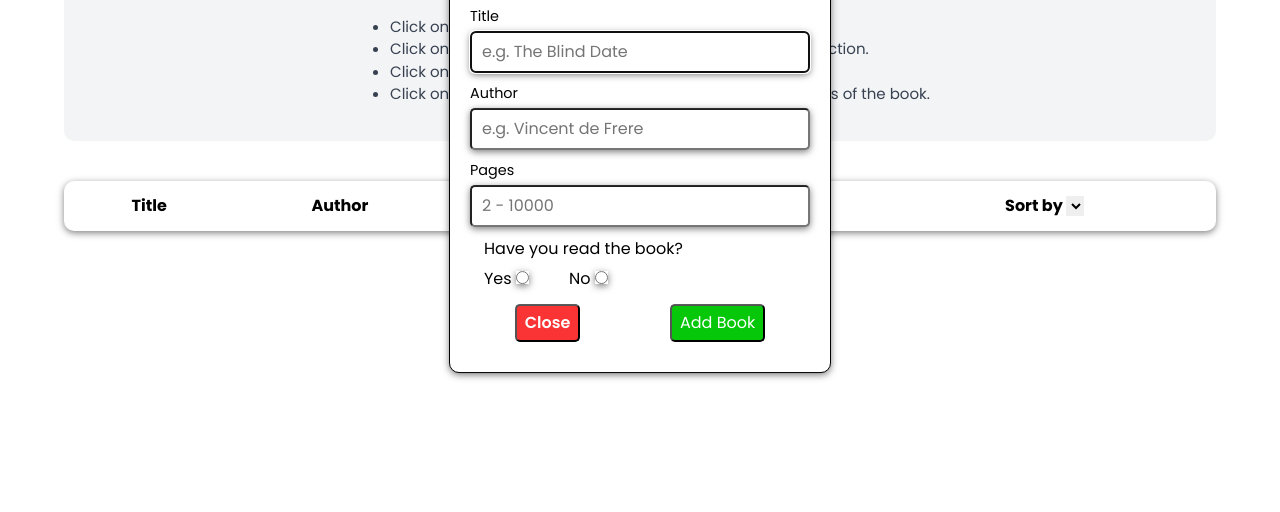
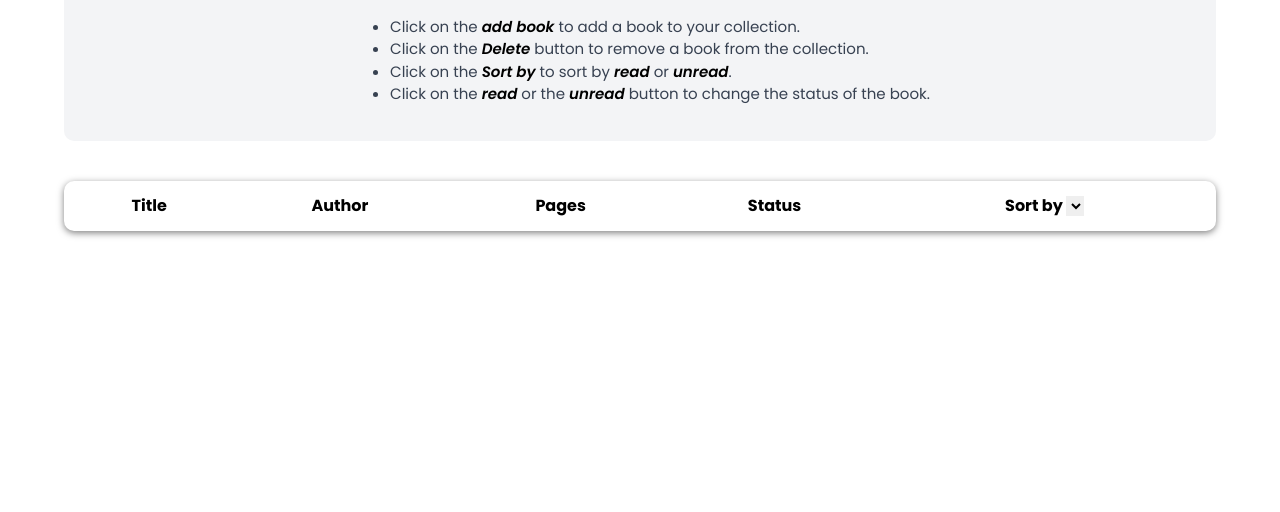
Before and after one commit to Heart-n-Soul/personal-library, a website: page index.html in a window 1280 px wide. Shown: the part 244-756 px from the top of the page. Drawn offline with nearby package versions, Linux system fonts and the light colour scheme.

Commit message:
remove open attribute on dialog and modify em content

```diff
--- a/index.html
+++ b/index.html
@@ -25,7 +25,7 @@
         <button class="header--btn">+ Add Book</button>
       </header>
       <main class="main">
-          <dialog class="myDialog" open>
+          <dialog class="myDialog" >
             <h2 class="form-header">Book details</h2>
             <form method="dialog" class="form">
               <div class="input-wrapper">
@@ -81,7 +81,7 @@
                 <h2>About Project</h2>
                 <p>This library allows you to store a collection of your personal books.
                     <ul>
-                        <li> Click on the <em>add</em> book to your collection.</li>
+                        <li> Click on the <em>add book</em>  to add a book to your collection.</li>
                         <li> Click on the <em>Delete</em> button to remove a book from the collection.</li>
                         <li>Click on the <em>Sort by</em> to sort by <em>read</em> or <em>unread</em>.</li>
                         <li> Click on the <em>read</em> or the <em>unread</em> button to change the status of the book.</li>
@@ -98,7 +98,7 @@
               <th>Pages</th>
               <th>Status</th>
               <th>
-                <label for="sortSelect">Sort by</label>
+                <label for="sortSelect" class="sort">Sort by</label>
                 <select name="sort" id="sortSelect">
                   <option value="all">All</option>
                   <option value="read">Read</option>
```
